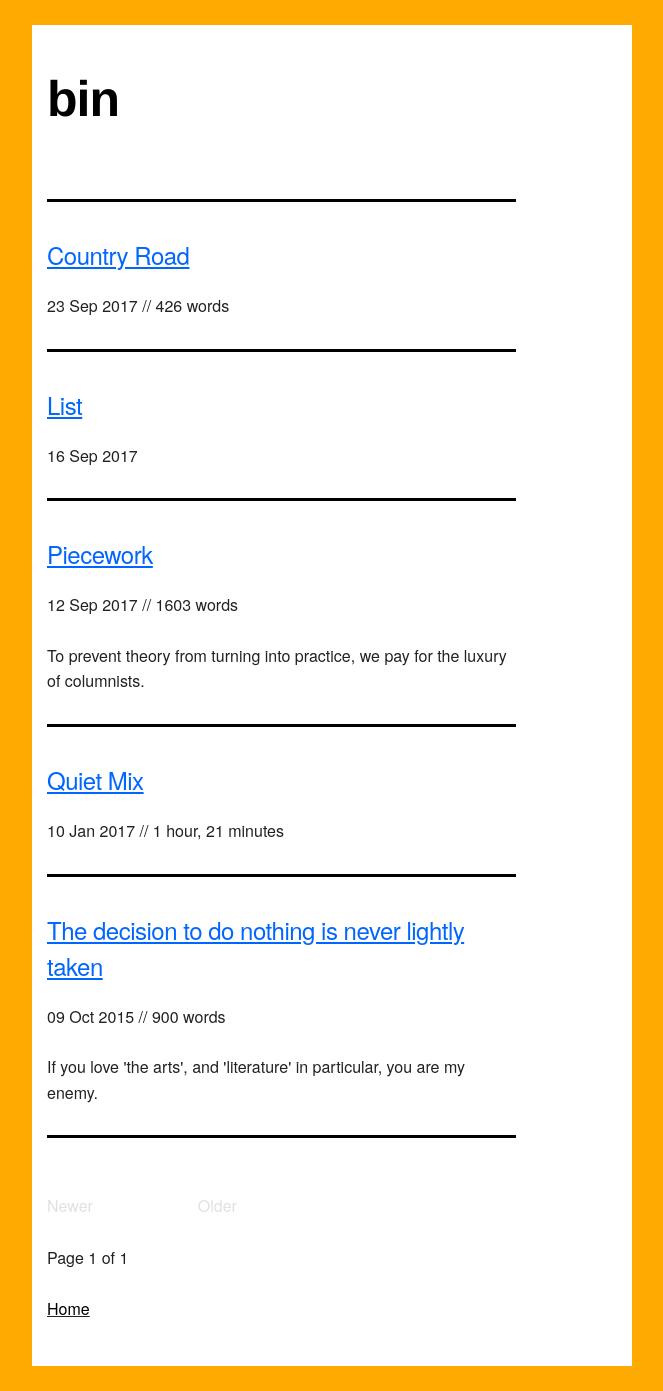
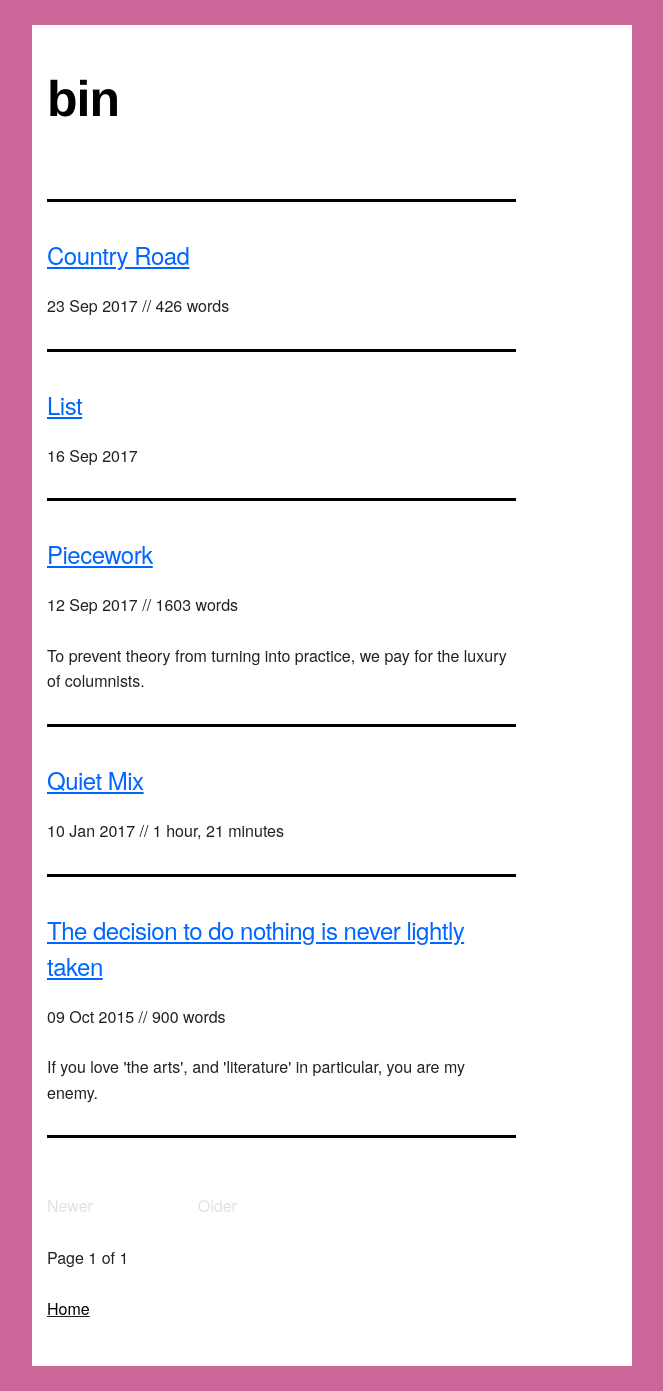
Before and after one commit to mt-trash/mt-trash.github.io, a Jekyll site: the page built from index.html, in a window 1280 px wide. Shown: the whole page, without its empty margins (308-971 px from the left). Built offline with Jekyll 4.4.1, drawn with Linux system fonts in a browser that asks for light colours; the list of posts is cut into pages by our own code.

Commit message:
bgcolour change

```diff
--- a/css/skeleton.css
+++ b/css/skeleton.css
@@ -144,7 +144,7 @@ div {
 .wed    { background-color: #008800; }
 .thu    { background-color: #ff1a1a; }
 .fri    { background-color: #669999; }
-.sat    { background-color: #ffaa00; }
+.sat    { background-color: #cc6699; }
 .sun    { background-color: #000000; }
 
 
```
